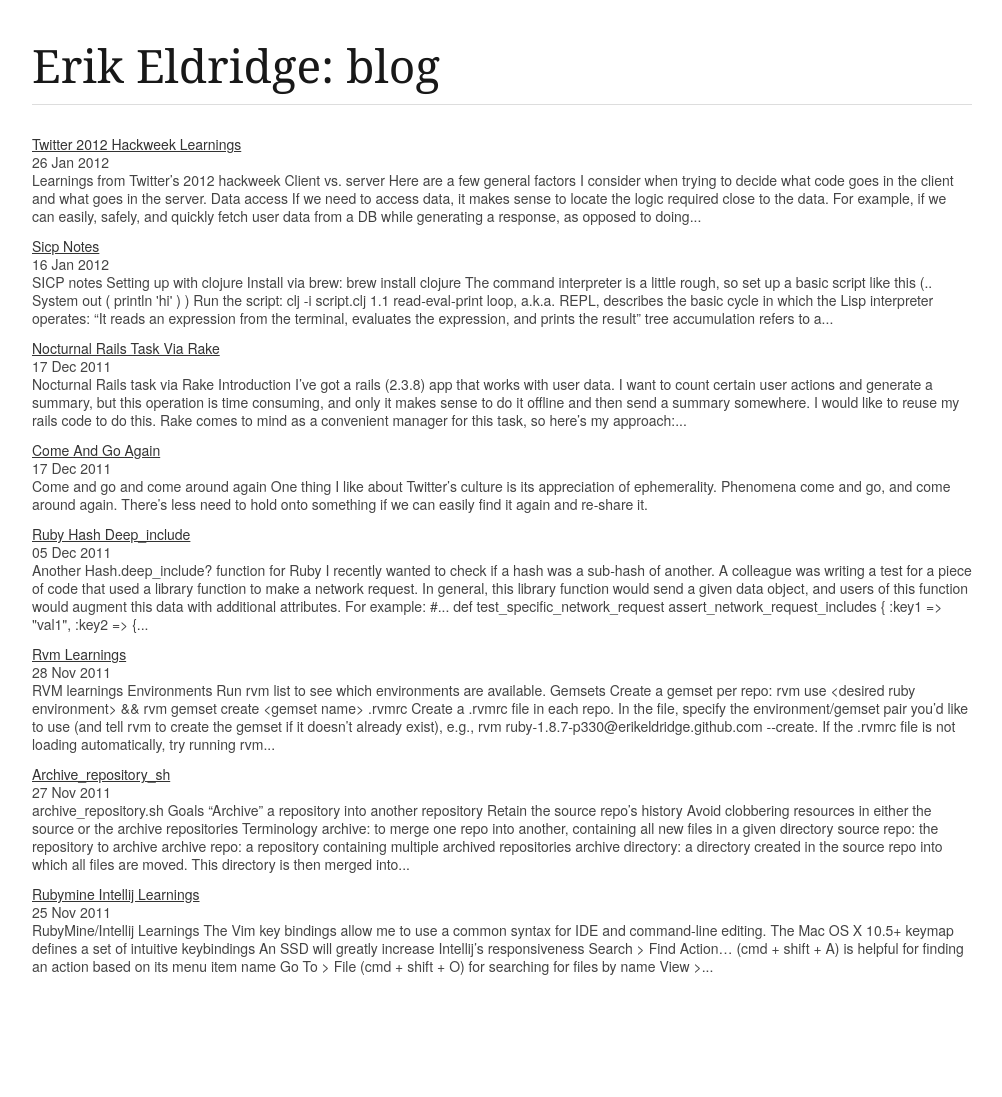
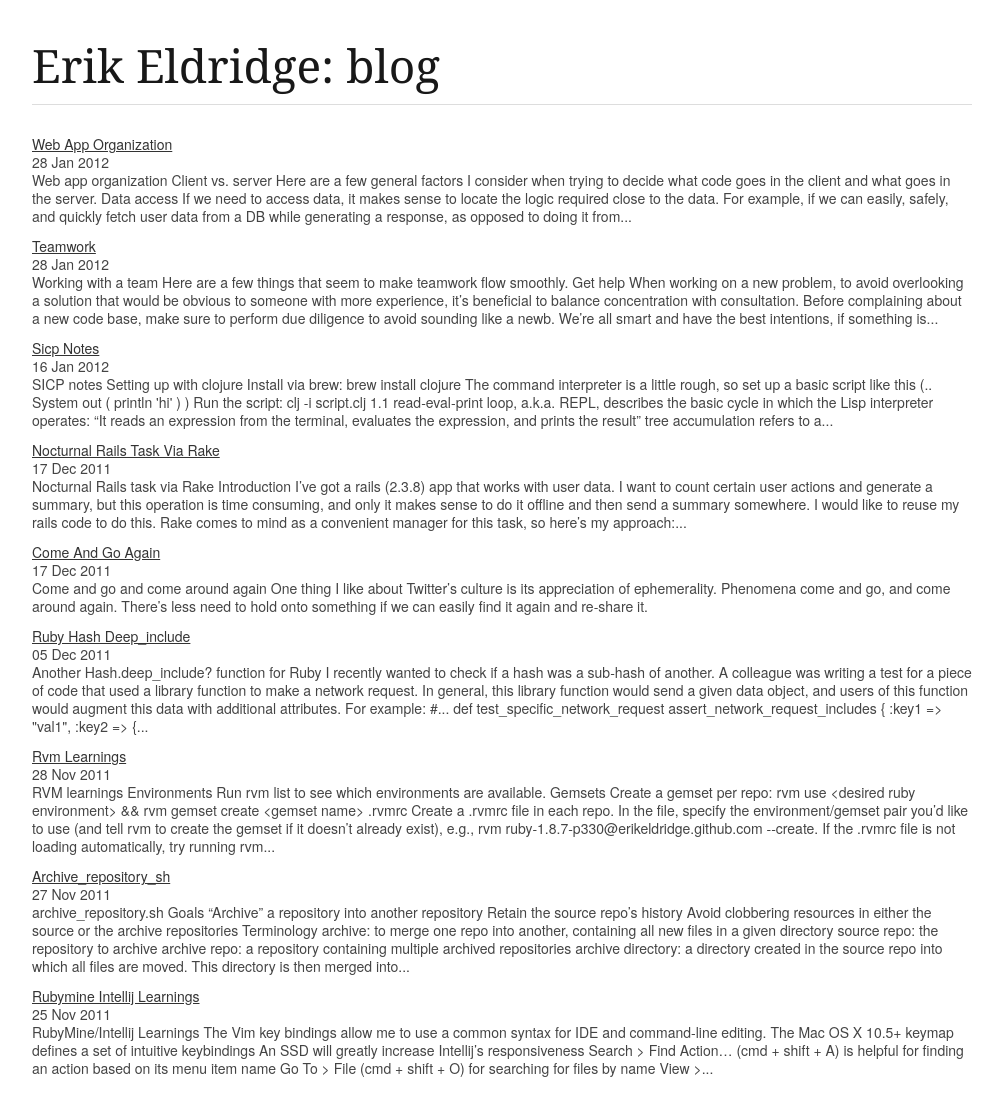
Before and after one commit to erikeldridge/erikeldridge.github.com, a Jekyll site: the page built from index.html, in a window 1280 px wide. Shown: the whole page, without its empty margins (138-1140 px from the left). Built offline with Jekyll 4.4.1, drawn with Linux system fonts in a browser that asks for light colours; Markdown is read by kramdown in place of the engine named in the settings; before the commit the page ends 995 px from its top, so only the background shows below that.

Commit message:
Split hackweek learnings into teamwork & app org posts

```diff
--- /dev/null
+++ b/_posts/2012-1-28-teamwork.md
@@ -0,0 +1,19 @@
+---
+layout: default
+---
+
+## Working with a team
+
+Here are a few things that seem to make teamwork flow smoothly.
+
+### Get help
+
+When working on a new problem, to avoid overlooking a solution that would be obvious to someone with more experience, it's beneficial to balance concentration with consultation.
+
+Before complaining about a new code base, make sure to perform due diligence to avoid sounding like a newb. We're all smart and have the best intentions, if something is difficult to work with, it's probably that way for a reason.
+
+If possible, publish an early version of a project and solicit feedback. Staging servers work well for this. Stage the project once it's somewhat functional and send around an email. Other teams might have unexpected solutions.
+
+### Over-communicate
+
+This ties into the idea of consultation. When working with a team, it's helpful to regularly sync with the other members so they know how to use the piece I'm building, the status of my progress, and that we're all pulling weight.
--- a/_posts/2012-1-26-twitter-2012-hackweek-learnings.md
+++ b/_posts/2012-1-28-web-app-organization.md
@@ -1,9 +1,8 @@
 ---
 layout: default
-category: learnings
 ---
 
-## Learnings from Twitter's 2012 hackweek
+## Web app organization
 
 ### Client vs. server
 
```
Also changed, not shown: other parts of _posts/2012-1-28-web-app-organization.md (+0 -12 lines).
